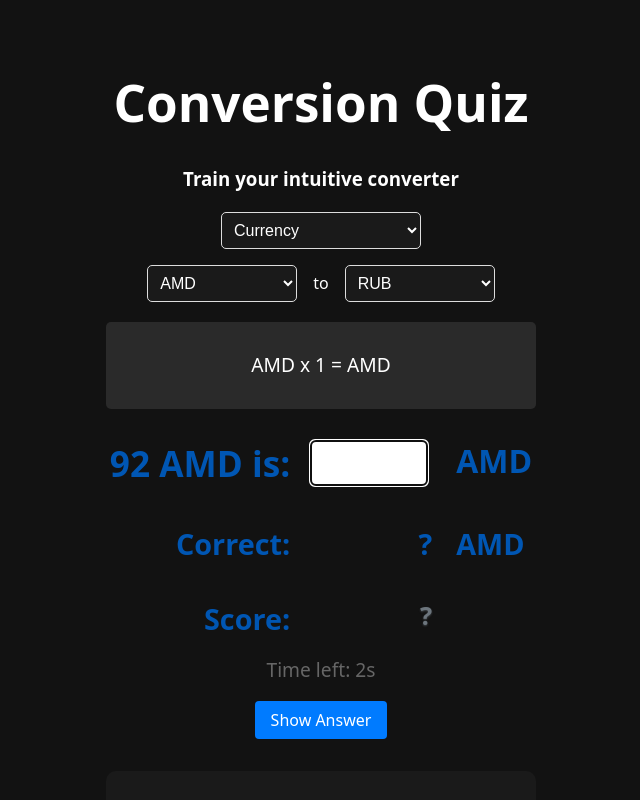
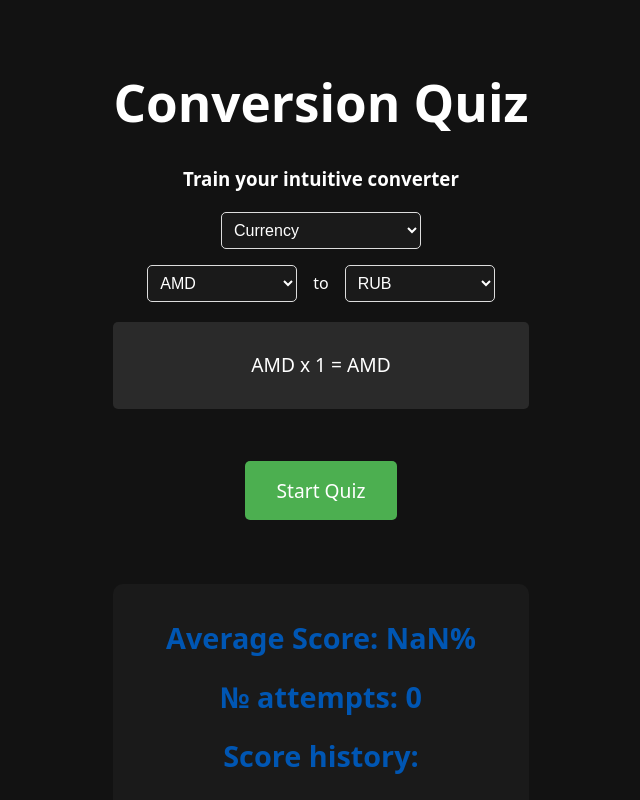
Before and after one commit to bonvara/voomeh, a React (Vite) app: page / in a window 1280 px wide. Shown: the top 800 px of the page, without its empty margins (319-959 px from the left). Built offline with nearby package versions, Linux system fonts and the light colour scheme.

Commit message:
feat: add start button and quiz visibility control

```diff
--- a/src/components/QuizContainer.css
+++ b/src/components/QuizContainer.css
@@ -4,3 +4,19 @@
   padding: 20px;
   text-align: center;
 }
+
+.start-button {
+  margin: 2rem 0;
+  padding: 1rem 2rem;
+  font-size: 1.2rem;
+  background-color: #4caf50;
+  color: white;
+  border: none;
+  border-radius: 5px;
+  cursor: pointer;
+  transition: background-color 0.3s ease;
+}
+
+.start-button:hover {
+  background-color: #45a049;
+}
--- a/src/components/QuizContainer.jsx
+++ b/src/components/QuizContainer.jsx
@@ -10,6 +10,7 @@ function QuizContainer() {
   const toUnit = "AMD";
   const conversionRate = 1;
   const [accuracyHistory, setAccuracyHistory] = useState([]);
+  const [isQuizStarted, setIsQuizStarted] = useState(false);
 
   return (
     <div className="quiz-container">
@@ -21,6 +22,14 @@ function QuizContainer() {
         toUnit={toUnit}
         conversionRate={conversionRate}
       />
+      {!isQuizStarted ? (
+        <button
+          className="start-button"
+          onClick={() => setIsQuizStarted(true)}
+        >
+          Start Quiz
+        </button>
+      ) : (
         <QuizQuestion
           fromUnit={fromUnit}
           toUnit={toUnit}
@@ -29,6 +38,7 @@ function QuizContainer() {
             setAccuracyHistory((prev) => [...prev, accuracyScore]);
           }}
         />
+      )}
       <QuizHistory accuracyHistory={accuracyHistory} />
     </div>
   );
```
Lines whose indentation alone changed are shown as unchanged.
